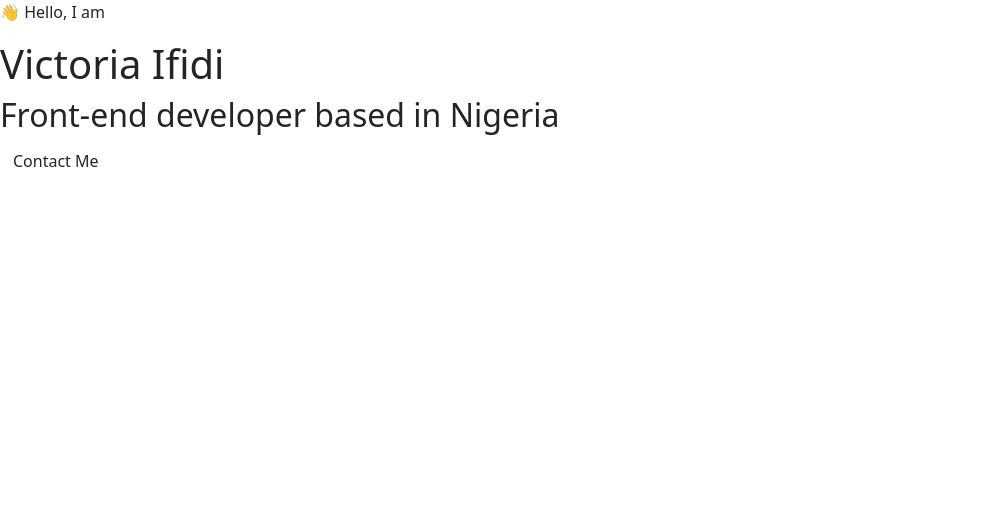
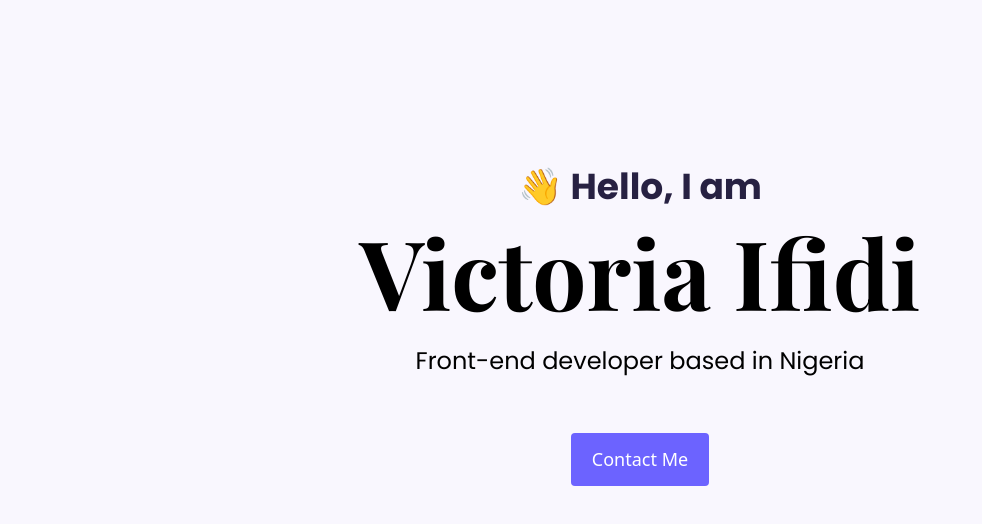
Before and after one commit to Preye-Ifidi/Homepage-hero, a plain HTML site: page index.html in a window 1280 px wide. Shown: the whole page, without its empty margins (0-982 px from the left). Drawn offline with nearby package versions, Linux system fonts and the light colour scheme; a web font is replaced by a local one.

Commit message:
added css and css variables

```diff
--- /dev/null
+++ b/app.css
@@ -0,0 +1,56 @@
+:root {
+  --branding-color: #6c63ff;
+  --heading-font-family: "Poppins", sans-serif;
+  --default-font-family: "Playfair Display", serif;
+  --secondary-color: #f9f7fe;
+}
+
+h1,
+h2,
+h3,
+h4,
+h5,
+h6 {
+  color: black;
+  font-family: var(--default-font-family);
+  font-weight: bold;
+}
+
+h1 {
+  font-size: 96px;
+}
+
+.hero {
+  background-color: var(--secondary-color);
+  text-align: center;
+  padding: 160px 20px;
+}
+
+p {
+  font-family: var(--heading-font-family);
+  font-weight: 500;
+  font-style: normal;
+}
+
+.hero p {
+  font-size: 36px;
+  font-weight: bold;
+  margin: 0;
+  color: #272142;
+}
+
+.hero h2 {
+  font-family: var(--heading-font-family);
+  font-weight: normal;
+  font-size: 24px;
+  line-height: 2;
+}
+
+.btn-branding {
+  background-color: var(--branding-color);
+  color: #ffffff;
+  border-radius: 4px;
+  font-size: 18px;
+  line-height: 27px;
+  padding: 12px 20px;
+}
--- a/index.html
+++ b/index.html
@@ -10,6 +10,19 @@
       integrity="sha384-QWTKZyjpPEjISv5WaRU9OFeRpok6YctnYmDr5pNlyT2bRjXh0JMhjY6hW+ALEwIH"
       crossorigin="anonymous"
     />
+    <link rel="preconnect" href="https://fonts.googleapis.com" />
+    <link rel="preconnect" href="https://fonts.gstatic.com" crossorigin />
+    <link
+      href="https://fonts.googleapis.com/css2?family=Poppins:ital,wght@0,100;0,200;0,300;0,400;0,500;0,600;0,700;0,800;0,900;1,100;1,200;1,300;1,400;1,500;1,600;1,700;1,800;1,900&display=swap"
+      rel="stylesheet"
+    />
+    <link rel="preconnect" href="https://fonts.googleapis.com" />
+    <link rel="preconnect" href="https://fonts.gstatic.com" crossorigin />
+    <link
+      href="https://fonts.googleapis.com/css2?family=Playfair+Display:ital,wght@0,400..900;1,400..900&family=Poppins:ital,wght@0,100;0,200;0,300;0,400;0,500;0,600;0,700;0,800;0,900;1,100;1,200;1,300;1,400;1,500;1,600;1,700;1,800;1,900&display=swap"
+      rel="stylesheet"
+    />
+    <link rel="stylesheet" href="app.css" />
   </head>
   <script
     src="https://cdn.jsdelivr.net/npm/bootstrap@5.3.3/dist/js/bootstrap.bundle.min.js"
@@ -17,11 +30,13 @@
     crossorigin="anonymous"
   ></script>
   <body>
-    <div>
+    <div class="hero">
       <p>👋 Hello, I am</p>
       <h1>Victoria Ifidi</h1>
-      <h2>Front-end developer based in Nigeria</h2>
-      <a href="#" class="btn btn-branding">Contact Me</a>
+      <h2 class="mb-5">Front-end developer based in Nigeria</h2>
+      <div>
+        <a href="#" class="btn btn-branding">Contact Me</a>
+      </div>
     </div>
   </body>
 </html>
```
